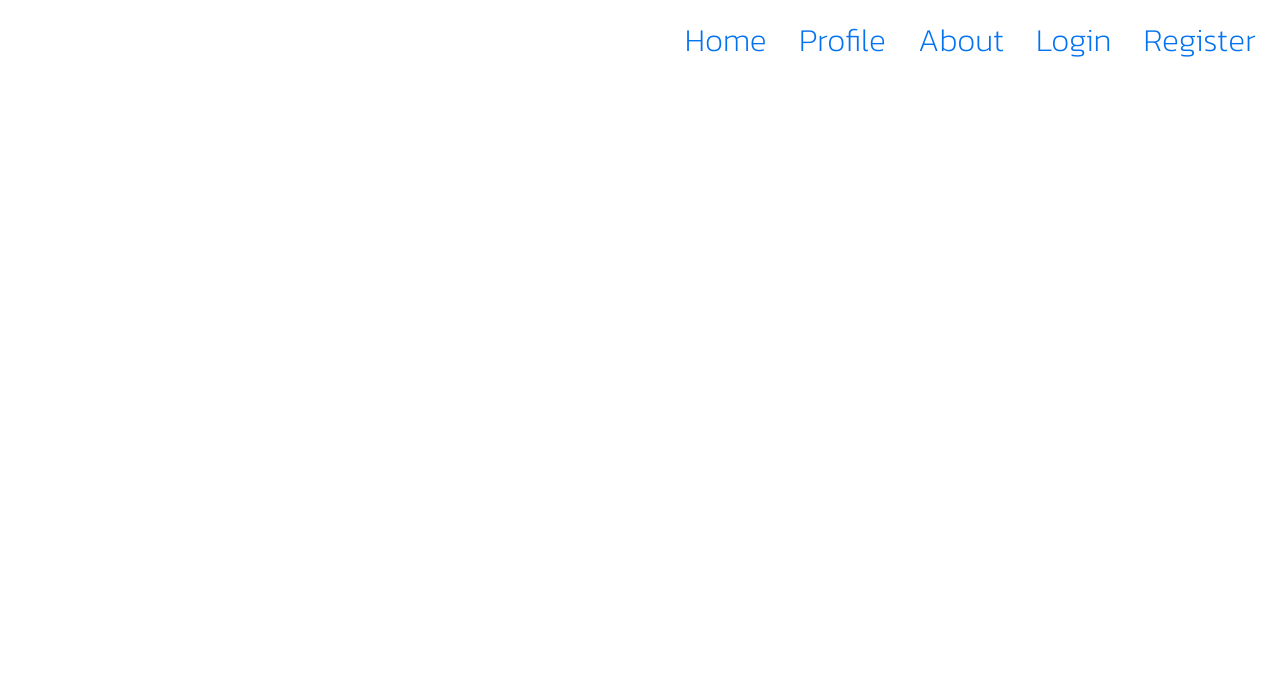
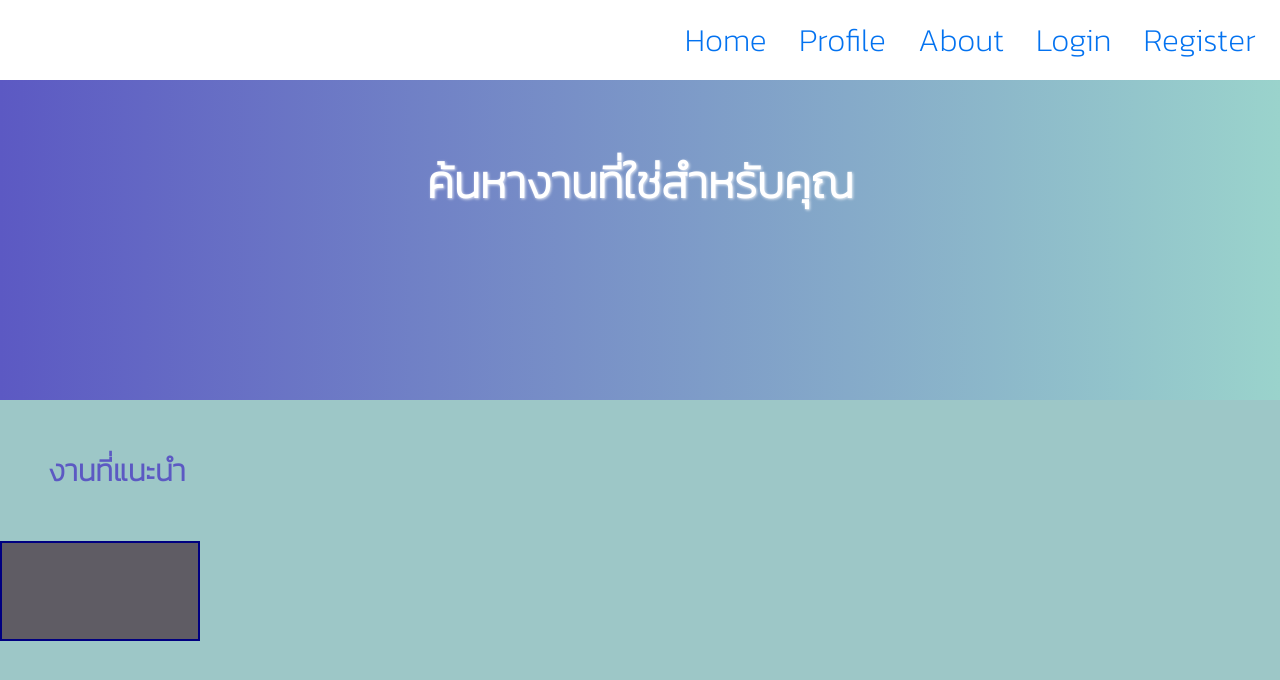
Before and after one commit to kimzey/project_mdt312_freelancing, a React (Vite) app in the folder client/mdt-freelancing/: page / in a window 1280 px wide. Shown: the top 680 px of the page. Built offline with nearby package versions, Linux system fonts and the light colour scheme.

Commit message:
update Home

```diff
--- a/client/mdt-freelancing/src/component/HomeComponent.css
+++ b/client/mdt-freelancing/src/component/HomeComponent.css
@@ -0,0 +1,43 @@
+.Home .Firstcontainer {
+  background: linear-gradient(to right, #5c59c3, #9ad3cc);
+  height: 40vh;
+}
+
+.Home .text1 {
+  color: white;
+  font-size: 45px;
+  text-shadow: 1px 1px 3px rgba(255, 255, 255, 0.8);
+  position: relative;
+  animation: pullDown 1s ease-out;
+  justify-content: center;
+  display: flex;
+}
+@keyframes pullDown {
+  from {
+    transform: translateY(-25%);
+    opacity: 0;
+  }
+  to {
+    transform: translateY(0);
+    opacity: 1;
+  }
+}
+
+.Home .Secondcontainer {
+    background-color: #9dc7c7;
+    height: 100vh;
+}
+
+.Home .text2{
+    font-weight: bolder;
+    color: #5C59C3;
+    font-size: 30px;
+    padding: 3rem;
+}
+
+.Home .rectangle {
+    width: 200px;
+    height: 100px;
+    background-color: rgb(95, 92, 100);
+    border: 2px solid navy;
+}
--- a/client/mdt-freelancing/src/component/HomeComponent.jsx
+++ b/client/mdt-freelancing/src/component/HomeComponent.jsx
@@ -4,13 +4,25 @@ import Navbar from "./NavbarComponent"
 
 export default function Home() {
   return (
-  <>
-    <Navbar/>
-     <div className="firstContainer">
+    <div className="Home">
+      <Navbar />
 
+      <div className="Firstcontainer">
+        <h1 className="text1">
+          <br />
+          ค้นหางานที่ใช่สำหรับคุณ
+        </h1>
+        <img src=""></img>
+      </div>
+
+      <div className="Secondcontainer">
+        <p className="text2">
+          งานที่แนะนำ
+        </p>
+
+        <p className="rectangle"></p>
 
       </div>
-
-  </>
+    </div>
   );
 }
```
